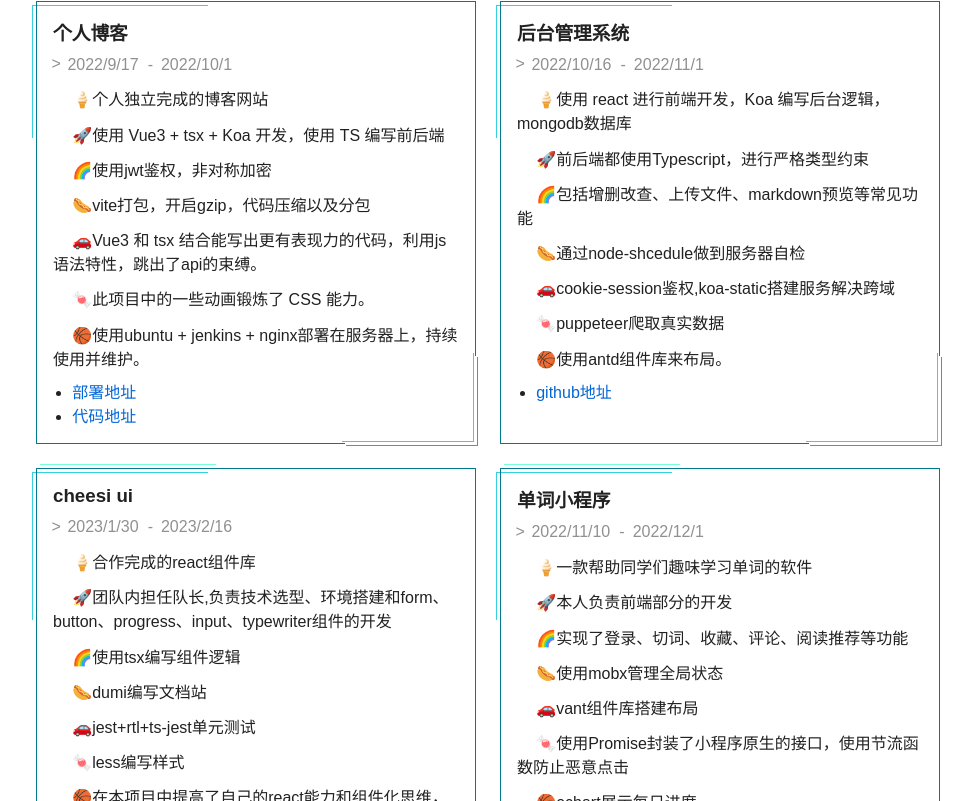
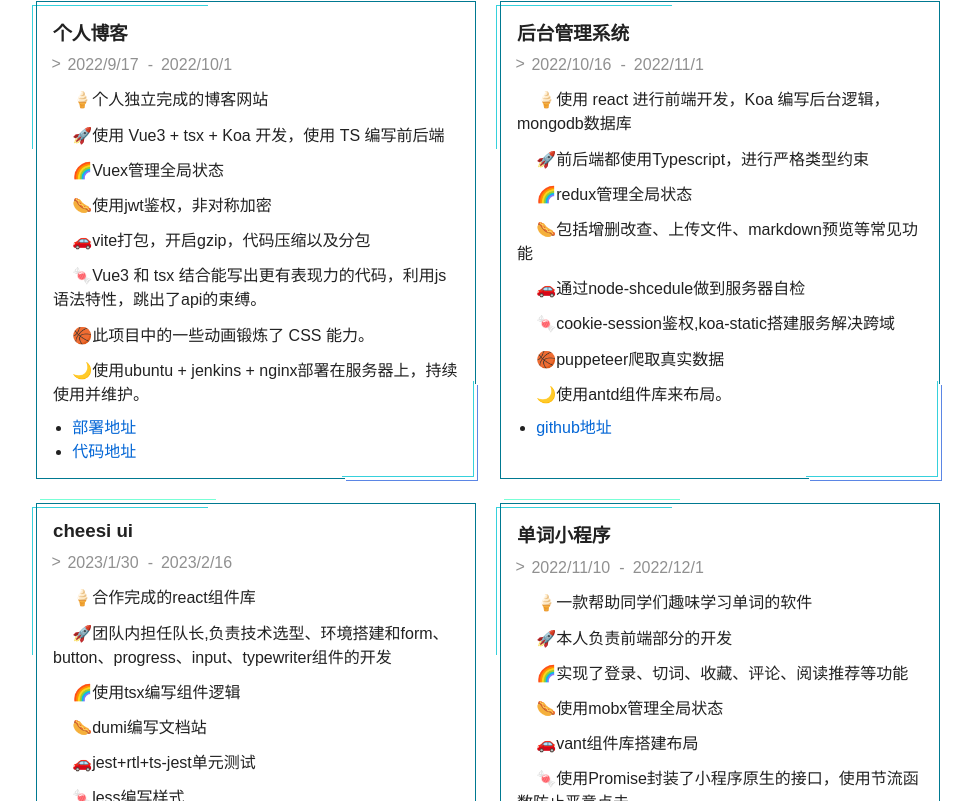
Before and after one commit to wyx-20021015/resume, a React (Vite) app: page / in a window 1280 px wide. Shown: the part 1225-2026 px from the top of the page, without its empty margins (152-1125 px from the left). Built offline with nearby package versions, Linux system fonts and the light colour scheme.

Commit message:
描述增加

```diff
--- a/src/static/experiences.js
+++ b/src/static/experiences.js
@@ -44,7 +44,7 @@ const experiences = [
     from: '2022/10/16',
     to: '2022/11/1',
     description:
-      '使用 react 进行前端开发，Koa 编写后台逻辑，mongodb数据库;前后端都使用Typescript，进行严格类型约束;包括增删改查、上传文件、markdown预览等常见功能;通过node-shcedule做到服务器自检;cookie-session鉴权,koa-static搭建服务解决跨域;puppeteer爬取真实数据;使用antd组件库来布局。',
+      '使用 react 进行前端开发，Koa 编写后台逻辑，mongodb数据库;前后端都使用Typescript，进行严格类型约束;redux管理全局状态;包括增删改查、上传文件、markdown预览等常见功能;通过node-shcedule做到服务器自检;cookie-session鉴权,koa-static搭建服务解决跨域;puppeteer爬取真实数据;使用antd组件库来布局。',
     links: [
       { name: 'github地址', href: 'https://github.com/wyx-20021015/cms-fe' }
     ]
@@ -53,7 +53,7 @@ const experiences = [
     name: '个人博客',
     from: '2022/9/17',
     to: '2022/10/1',
-    description: `个人独立完成的博客网站;使用 Vue3 + tsx + Koa 开发，使用 TS 编写前后端;使用jwt鉴权，非对称加密;vite打包，开启gzip，代码压缩以及分包;Vue3 和 tsx 结合能写出更有表现力的代码，利用js语法特性，跳出了api的束缚。;此项目中的一些动画锻炼了 CSS 能力。;使用ubuntu + jenkins + nginx部署在服务器上，持续使用并维护。`,
+    description: `个人独立完成的博客网站;使用 Vue3 + tsx + Koa 开发，使用 TS 编写前后端;Vuex管理全局状态;使用jwt鉴权，非对称加密;vite打包，开启gzip，代码压缩以及分包;Vue3 和 tsx 结合能写出更有表现力的代码，利用js语法特性，跳出了api的束缚。;此项目中的一些动画锻炼了 CSS 能力。;使用ubuntu + jenkins + nginx部署在服务器上，持续使用并维护。`,
     links: [
       {
         name: '部署地址',
```
